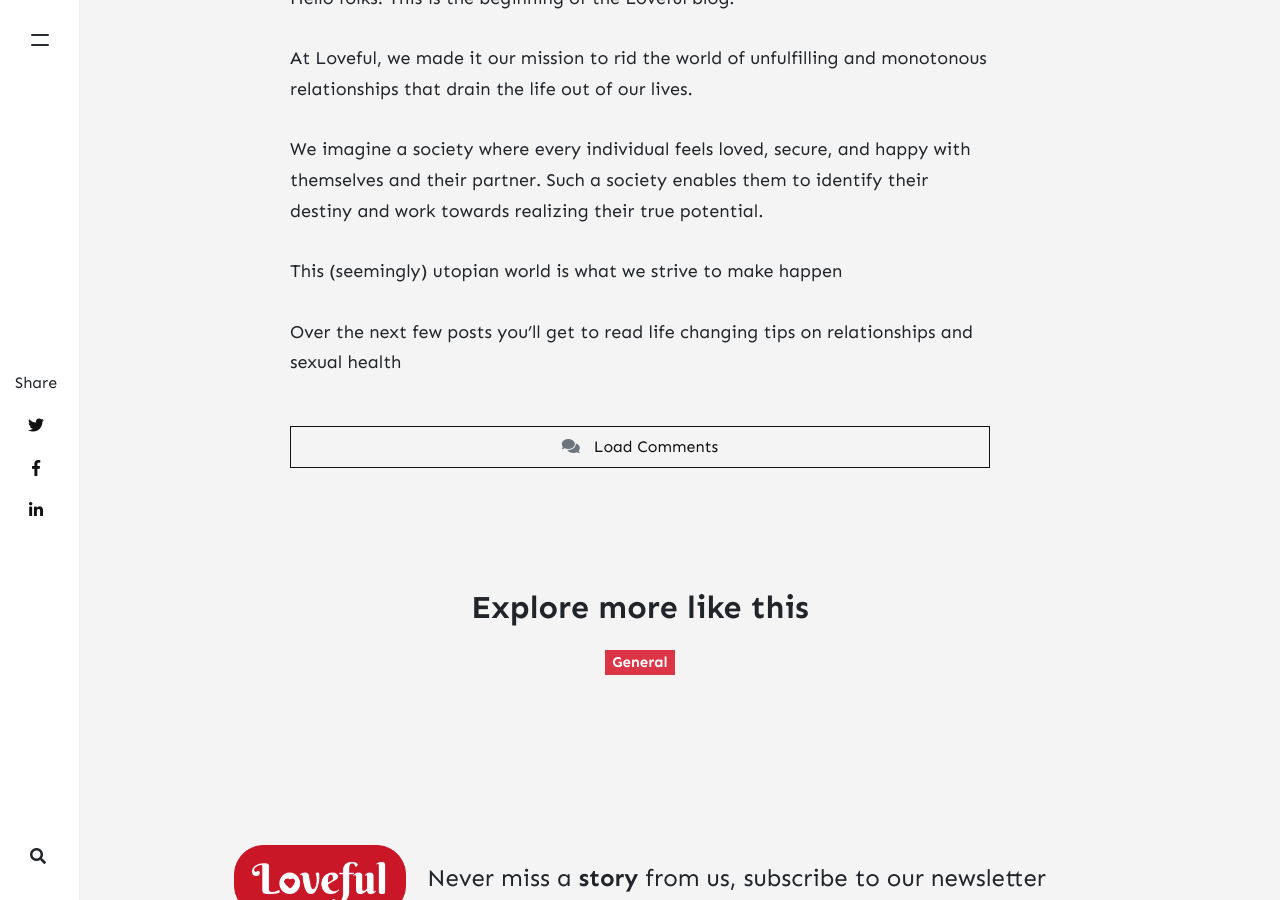
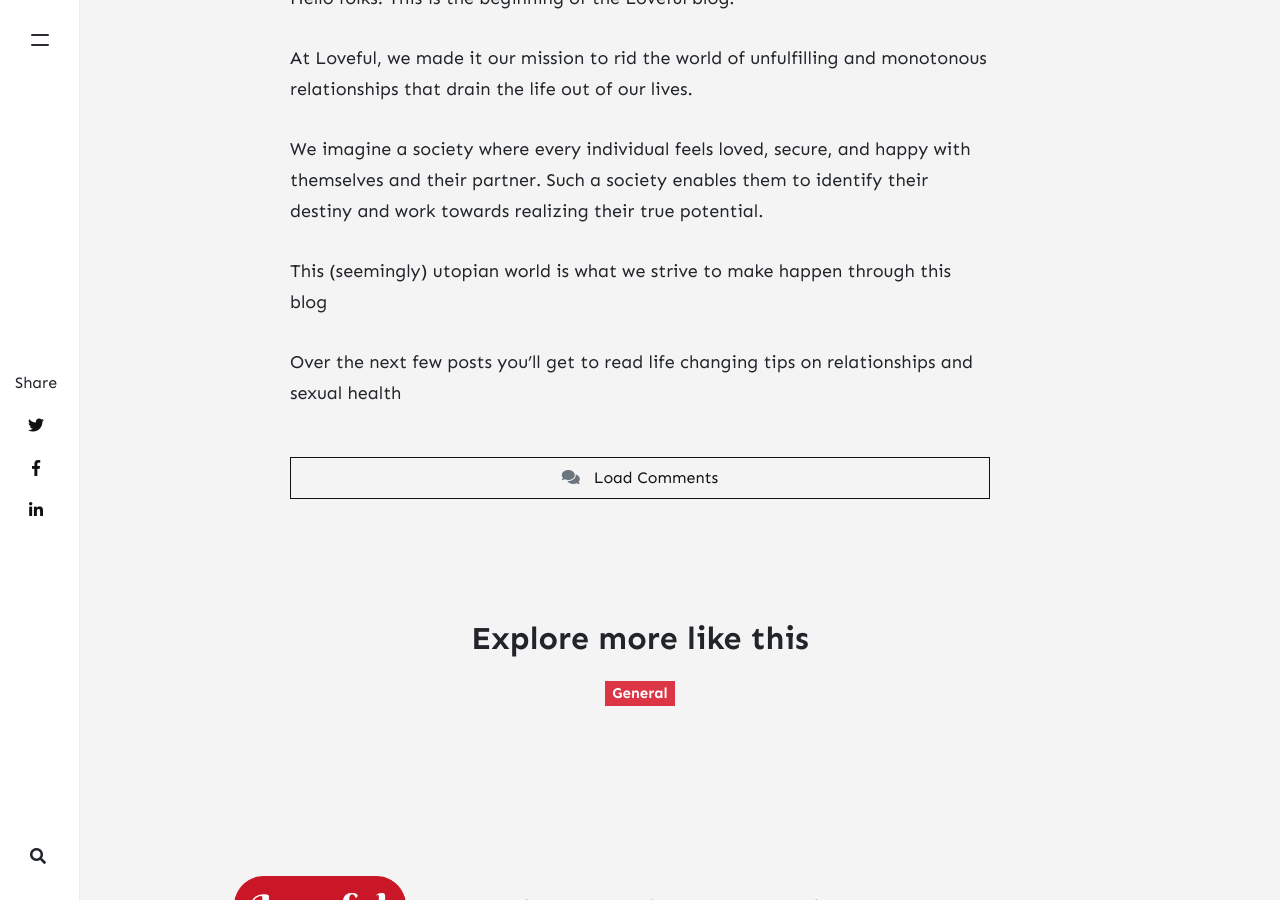
Before and after one commit to stackbit-projects/happy-zebra-28bc2, a Jekyll site: the page built from _posts/2021-09-01-welcome-to-loveful.md, in a window 1280 px wide and 900 px high, scrolled down 1060 px. Built offline with Jekyll 4.4.1, drawn with Linux system fonts in a browser that asks for light colours; nearby versions of some CDN libraries; comment, search, counter and statistics services are not loaded.

Commit message:
2021-09-01-welcome-to-loveful.md: changed

```diff
--- a/_posts/2021-09-01-welcome-to-loveful.md
+++ b/_posts/2021-09-01-welcome-to-loveful.md
@@ -13,6 +13,6 @@
 
 We imagine a society where every individual feels loved, secure, and happy with themselves and their partner. Such a society enables them to identify their destiny and work towards realizing their true potential.
 
-This (seemingly) utopian world is what we strive to make happen
+This (seemingly) utopian world is what we strive to make happen through this blog
 
 Over the next few posts you'll get to read life changing tips on relationships and sexual health
```
